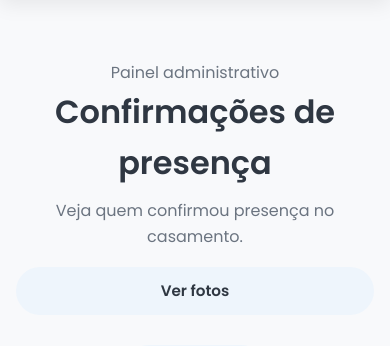
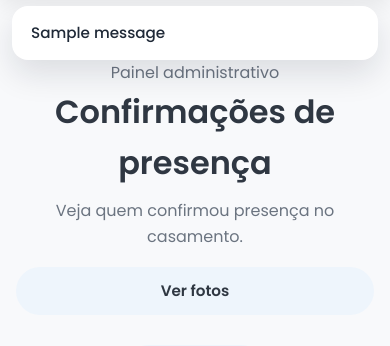
Before and after one commit to rvcris87/casamento-karine-josue, a Flask app: page /admin/rsvp in a window 390 px wide. Shown: the part 70-416 px from the top of the page. Run offline with Flask 3, Linux system fonts and the light colour scheme; the visitor is signed in with stand-in values (Sample User, id 1); one stand-in notice (Sample message) is shown; a database or web service that is not in the repository returns one stand-in record (values such as "Sample title"); parts of the project's set-up code (start-up, migrations or seed data) failed here and were passed over; some libraries are stand-ins or nearby versions.

Commit message:
Fix admin login session and flash messages

```diff
--- a/app.py
+++ b/app.py
@@ -19,29 +19,29 @@ logging.basicConfig(
 )
 logger = logging.getLogger(__name__)
 
-# Validação de variáveis de ambiente críticas
+# Validacao de variaveis de ambiente criticas
 DATABASE_URL = os.getenv("DATABASE_URL")
-SECRET_KEY = os.getenv("SECRET_KEY", "chave-padrao-insegura")
+SECRET_KEY = os.getenv("SECRET_KEY")
 MP_ACCESS_TOKEN = os.getenv("MERCADO_PAGO_ACCESS_TOKEN")
 MP_PUBLIC_KEY = os.getenv("MERCADO_PAGO_PUBLIC_KEY")
 
-# Validar DATABASE_URL (crítico - aplicação não funciona sem)
+# Validar DATABASE_URL (critico - aplicacao nao funciona sem)
 if not DATABASE_URL:
-    raise RuntimeError("❌ DATABASE_URL não configurada no .env - Aplicação não pode iniciar")
+    raise RuntimeError("DATABASE_URL nao configurada no .env - aplicacao nao pode iniciar")
 
-# Validar Mercado Pago (crítico - pagamentos não funcionam sem)
+# Validar Mercado Pago (critico - pagamentos nao funcionam sem)
 if not MP_ACCESS_TOKEN:
-    raise RuntimeError("❌ MERCADO_PAGO_ACCESS_TOKEN não configurado no .env - Pagamentos desativados")
+    raise RuntimeError("MERCADO_PAGO_ACCESS_TOKEN nao configurado no .env - pagamentos desativados")
 
 if not MP_PUBLIC_KEY:
-    logger.warning("⚠️ MERCADO_PAGO_PUBLIC_KEY não configurado - Frontend pode falhar ao exibir checkout")
+    logger.warning("MERCADO_PAGO_PUBLIC_KEY nao configurado - frontend pode falhar ao exibir checkout")
 
-# Validar SECRET_KEY (warning - funciona com padrão, mas inseguro)
-if SECRET_KEY == "chave-padrao-insegura":
-    logger.warning("⚠️ SECRET_KEY não configurada - Use uma chave segura em produção")
+# Validar SECRET_KEY (critico - sessoes nao funcionam sem)
+if not SECRET_KEY:
+    raise RuntimeError("SECRET_KEY nao configurada no .env - sessoes nao funcionarao sem ela")
 
 app = Flask(__name__)
-app.config["SECRET_KEY"] = SECRET_KEY
+app.config["SECRET_KEY"] = os.getenv("SECRET_KEY")
 app.jinja_env.filters["brl"] = formatar_valor_brl
 
 app.register_blueprint(main_bp)
@@ -50,7 +50,7 @@ app.register_blueprint(admin_bp)
 app.register_blueprint(rsvp_bp)
 app.register_blueprint(pagamentos_bp)
 
-logger.info("Aplicação Flask inicializada com sucesso.")
+logger.info("Aplicacao Flask inicializada com sucesso.")
 
 if __name__ == "__main__":
     app.run(debug=False)
--- a/routes/admin.py
+++ b/routes/admin.py
@@ -31,7 +31,7 @@ def login_admin():
         usuario = request.form.get("usuario", "").strip()
         senha = request.form.get("senha", "").strip()
 
-        admin_user = os.getenv("ADMIN_USER")
+        admin_user = os.getenv("ADMIN_USERNAME")
         admin_password = os.getenv("ADMIN_PASSWORD")
 
         if usuario == admin_user and senha == admin_password:
--- a/static/css/style.css
+++ b/static/css/style.css
@@ -1688,3 +1688,46 @@ textarea {
     color: #6b7280;
     margin-top: 10px;
 }
+
+.flash-stack {
+    position: fixed;
+    top: 88px;
+    right: 20px;
+    z-index: 1200;
+    display: grid;
+    gap: 12px;
+    width: min(420px, calc(100% - 24px));
+}
+
+.flash-message {
+    border-radius: 16px;
+    padding: 14px 18px;
+    font-family: 'Poppins', sans-serif;
+    font-size: 0.95rem;
+    font-weight: 500;
+    box-shadow: 0 14px 32px rgba(15, 23, 42, 0.12);
+    border: 1px solid transparent;
+    background: #ffffff;
+    color: #1f2937;
+}
+
+.flash-sucesso {
+    background: #ecfdf3;
+    color: #166534;
+    border-color: #bbf7d0;
+}
+
+.flash-erro {
+    background: #fef2f2;
+    color: #b91c1c;
+    border-color: #fecaca;
+}
+
+@media (max-width: 768px) {
+    .flash-stack {
+        top: 76px;
+        right: 12px;
+        left: 12px;
+        width: auto;
+    }
+}
--- a/templates/base.html
+++ b/templates/base.html
@@ -22,6 +22,16 @@
         </nav>
     </header>
 
+    {% with messages = get_flashed_messages(with_categories=true) %}
+        {% if messages %}
+        <div class="flash-stack">
+            {% for category, message in messages %}
+            <div class="flash-message flash-{{ category }}">{{ message }}</div>
+            {% endfor %}
+        </div>
+        {% endif %}
+    {% endwith %}
+
     {% block content %}{% endblock %}
     <script src="{{ url_for('static', filename='js/main.js') }}"></script>
 </body>
```
